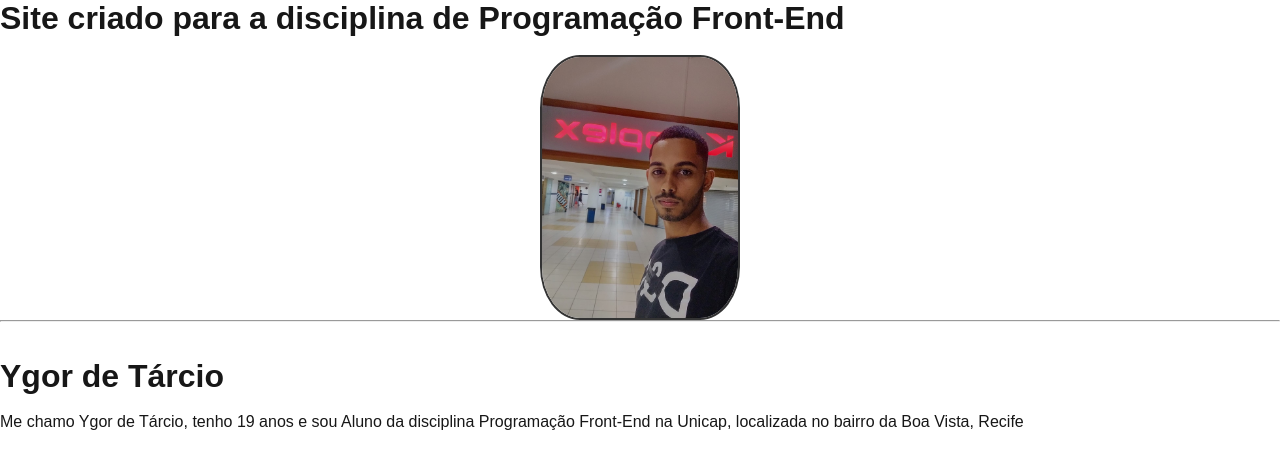
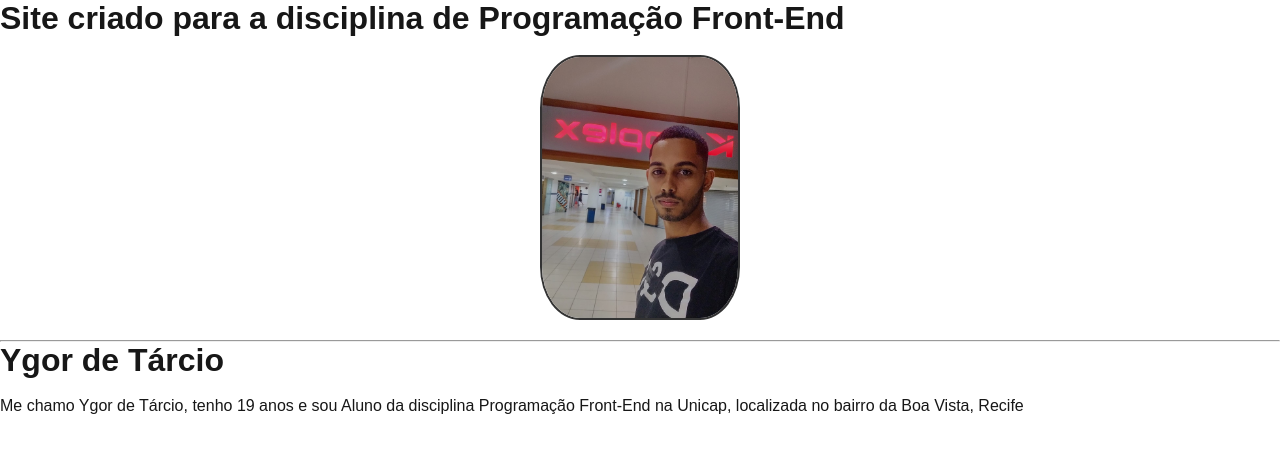
Before and after one commit to ygortsf/Front-end, a Next.js app in the folder bio-next/: page / in a window 1280 px wide. Shown: the top 468 px of the page. Built offline with nearby package versions, Linux system fonts and the light colour scheme.

Commit message:
Finalizado

```diff
--- a/bio-next/app/globals.css
+++ b/bio-next/app/globals.css
@@ -46,4 +46,5 @@ img{
   margin: 0 auto;
   border-radius: 20%;
   border: 2px solid #333;
+  margin-bottom: 20px;
 }
--- a/bio-next/components/Profile.js
+++ b/bio-next/components/Profile.js
@@ -10,8 +10,6 @@ export function Profile(){
         width={200}
         />
         <hr/>
-        <br/>
-        <br/>
         <h1> Ygor de Tárcio</h1>
         <br/>
 
```
